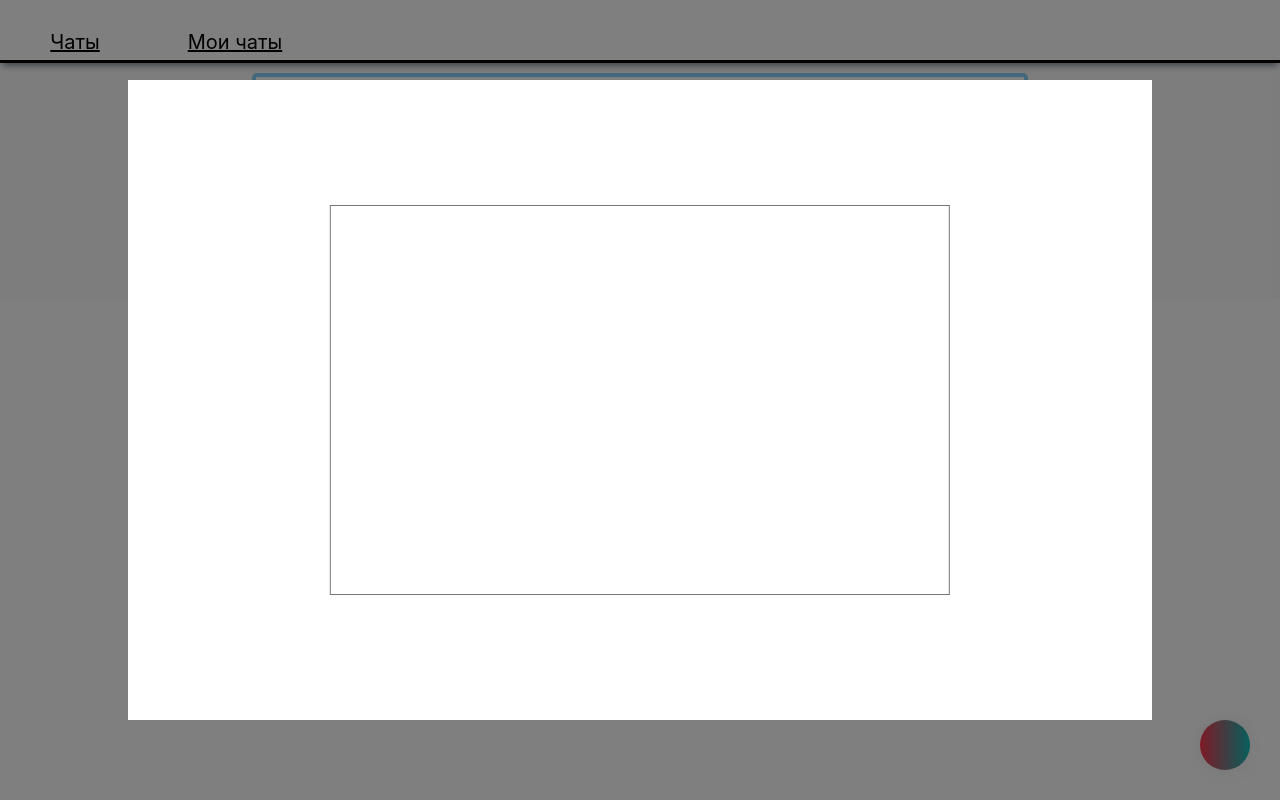
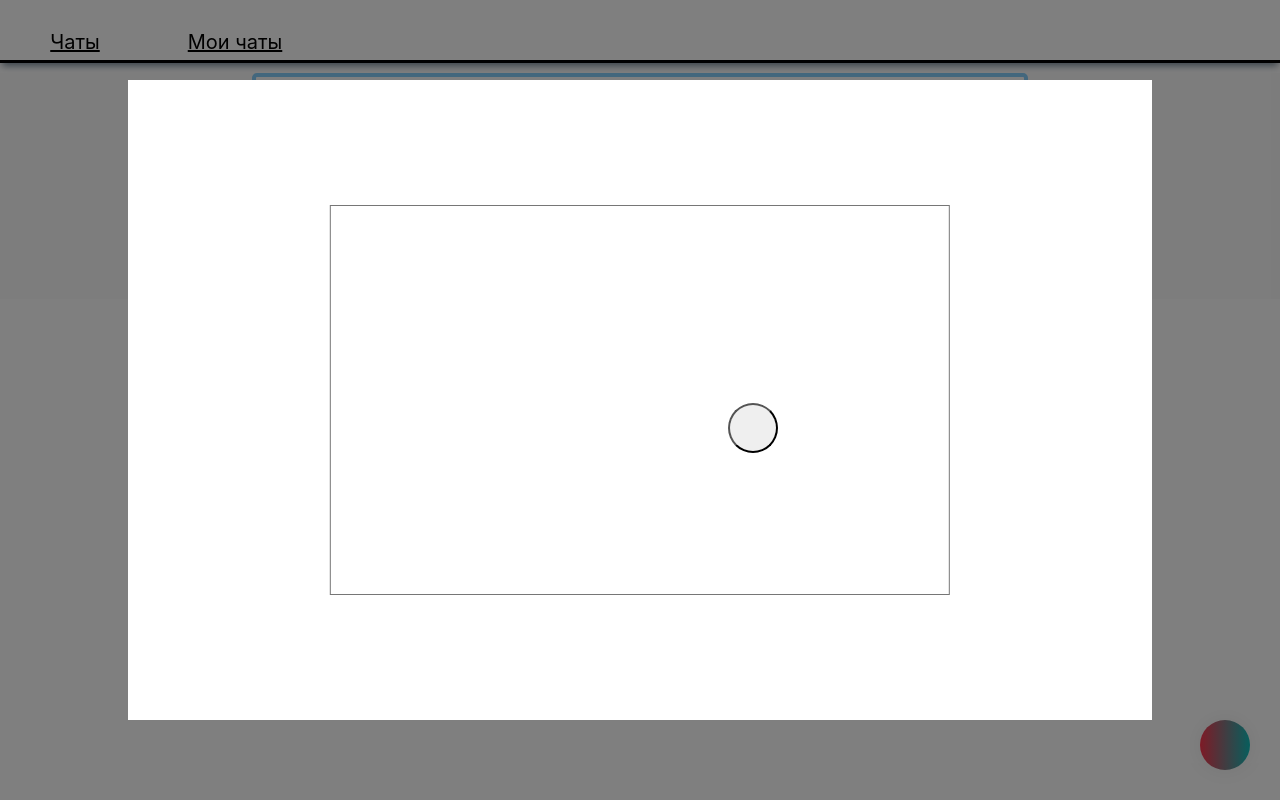
Before and after one commit to DanilErem/Forum, a React (Create React App) app in the folder frontend/: page /chats in a window 1280 px wide. Both pictures are taken after a click on the button 1225 px from the left and 745 px from the top of the page. Built offline with nearby package versions, Linux system fonts and the light colour scheme.

Commit message:
Update CreatorChat.css

```diff
--- a/frontend/src/Component/Chats/CreateChatWindow/CreatorChat.css
+++ b/frontend/src/Component/Chats/CreateChatWindow/CreatorChat.css
@@ -28,7 +28,6 @@
     font-size: 18px;
     resize: none;
     border-radius: 0;
-    font-family: "Comic Sans MS";
 
 }
 .creator-chat-input:focus{
@@ -37,3 +36,11 @@
     border-color: lightskyblue;
     border-radius: 5px;
 }
+.complete-post {
+    width: 50px;
+    height: 50px;
+    border-radius : 100%;
+    position: relative;
+    bottom: 20px;
+    right: 20px;
+}
```
